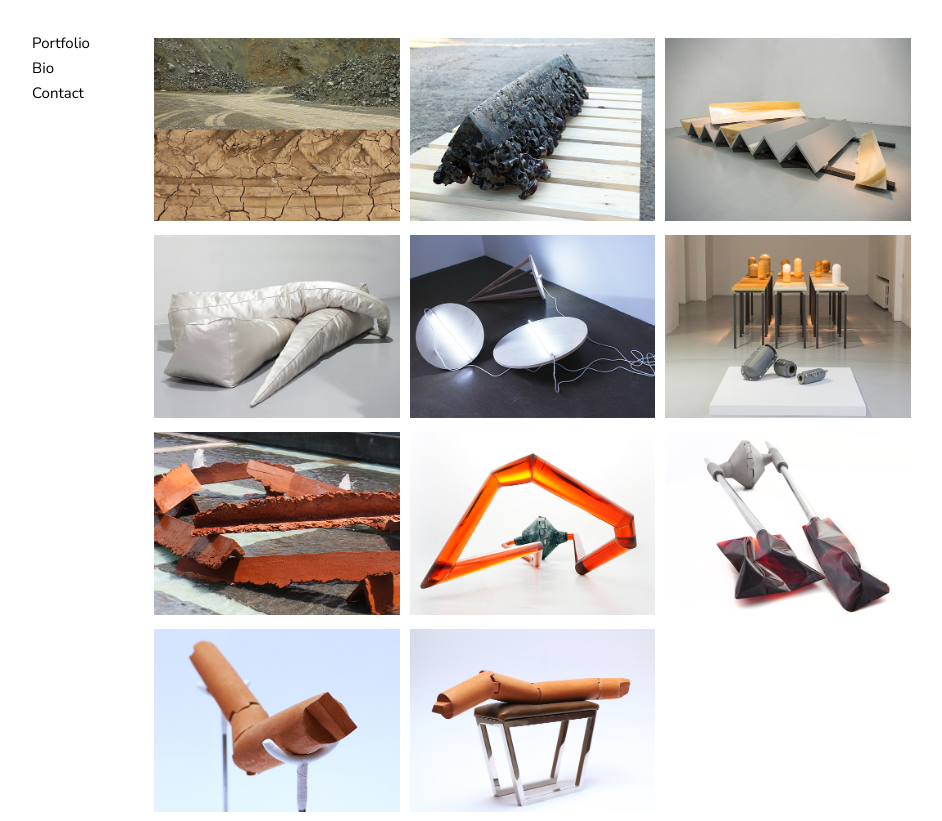
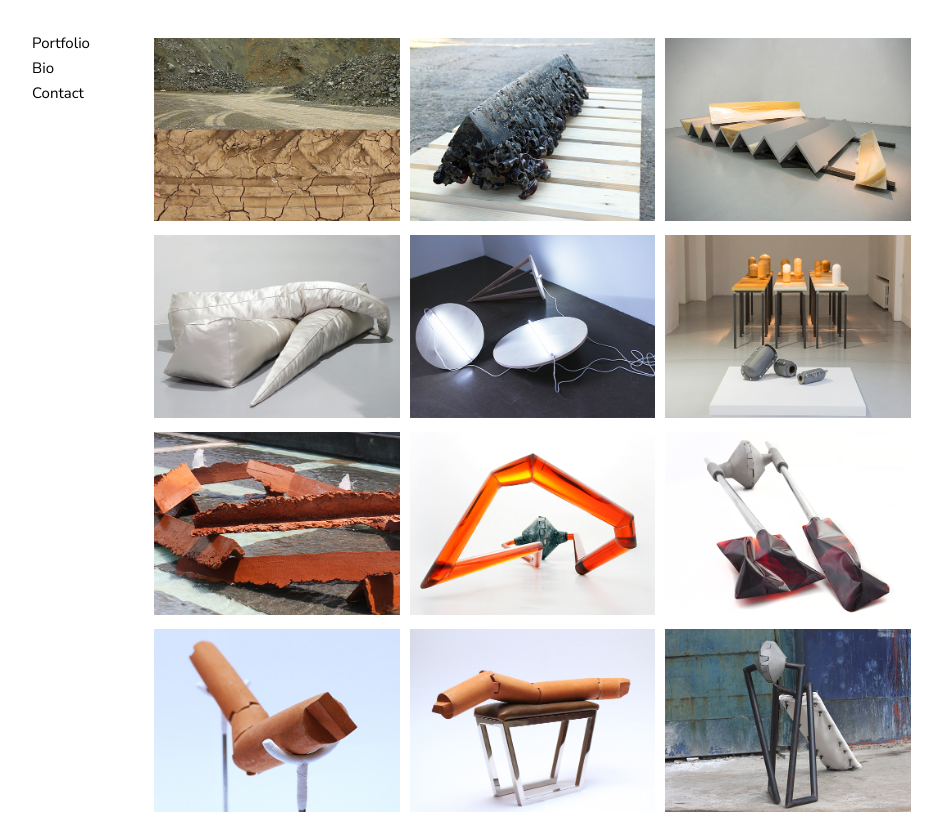
Before and after one commit to Igor333m/markoportfolio, a plain HTML site: page index.html in a window 1280 px wide. Shown: the part 145-966 px from the top of the page, without its empty margins (107-1049 px from the left). Drawn offline with Linux system fonts and the light colour scheme.

Commit message:
Add new project

```diff
--- a/index.html
+++ b/index.html
@@ -188,6 +188,20 @@
           </div>
         </a>
       </div>
+      <div>
+        <a href="rpb.html">
+          <img srcset="img/process/3.jpg 320w,
+          img/process/2.jpg 480w,
+          img/process/1.jpg 600w"
+          sizes="(max-width: 350px) 320px,
+          (max-width: 550px) 480px,
+          600px"
+          src="img/process/1.jpg" alt="Process">
+          <div class="project-hover">
+            <div class="text-over-image">Process</div>
+          </div>
+        </a>
+      </div>
     </section>
     <div class="empty"></div>
   </main>
```
